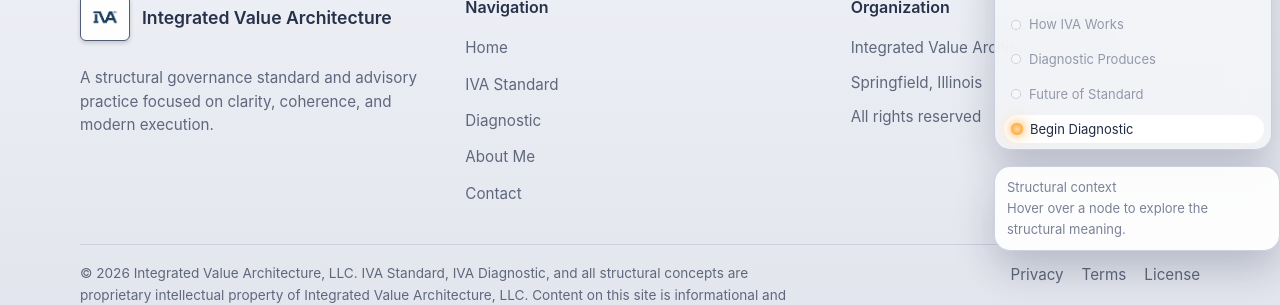
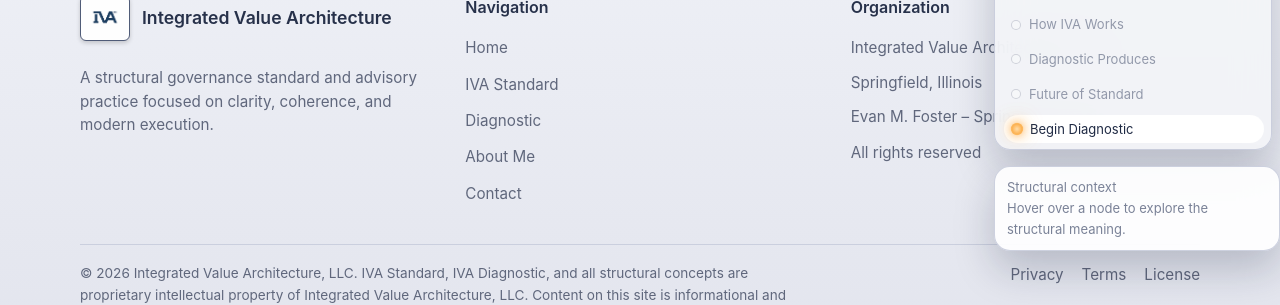
Before and after one commit to efost7873/integratedvaluearchitecture.com, a Jekyll site: the page built from index.html, in a window 1280 px wide and 900 px high, scrolled down 5860 px. Shown: the part 532-837 px from the top of the window. Built offline with Jekyll 4.4.1, drawn with Linux system fonts in a browser that asks for light colours.

Commit message:
Update footer.html

```diff
--- a/_includes/footer.html
+++ b/_includes/footer.html
@@ -29,11 +29,17 @@
         <a class="iva-footer-link" href="{{ site.baseurl }}/contact">Contact</a>
       </div>
 
-      <!-- Legal Column -->
+      <!-- Organization Column -->
       <div class="iva-footer-col">
         <h4 class="iva-footer-heading">Organization</h4>
         <p class="iva-footer-text">Integrated Value Architecture LLC</p>
         <p class="iva-footer-text">Springfield, Illinois</p>
+
+        <!-- Minimal authority link for search engines -->
+        <a class="iva-footer-link" href="{{ site.baseurl }}/evan-foster-springfield-illinois">
+          Evan M. Foster – Springfield, Illinois
+        </a>
+
         <p class="iva-footer-text">All rights reserved</p>
       </div>
 
```
